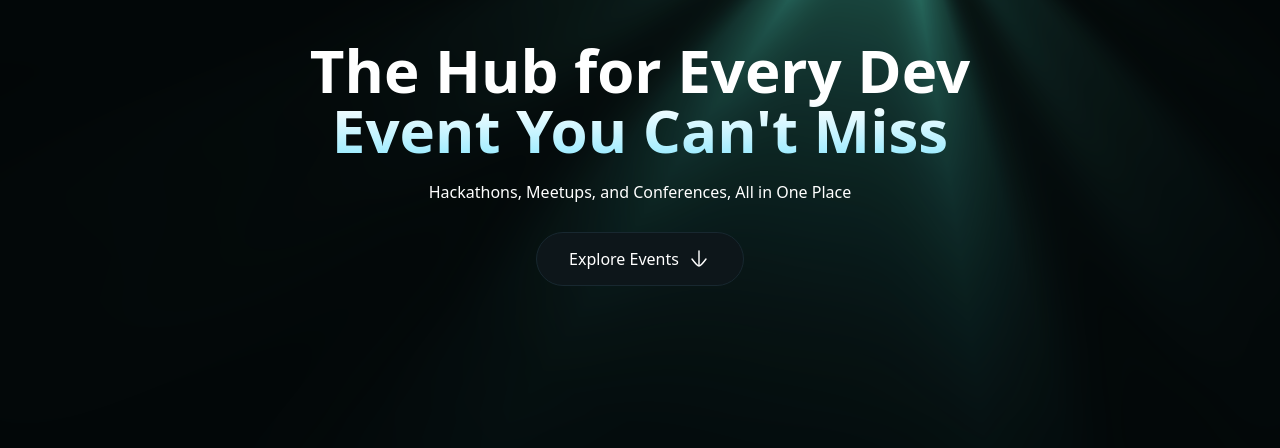
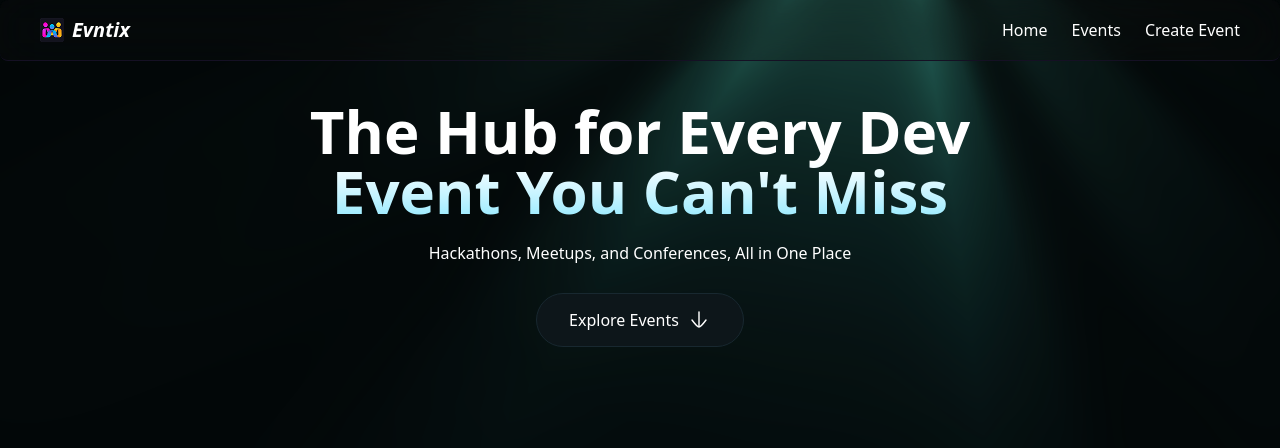
Before and after one commit to AymenGabsi/event-platform-nextjs16, a Next.js app: page / in a window 1280 px wide. Shown: the top 448 px of the page. Built offline with nearby package versions, Linux system fonts and the light colour scheme; a web font is replaced by a local one.

Commit message:
[Evntix] Implement the Navbar Component

```diff
--- a/app/layout.tsx
+++ b/app/layout.tsx
@@ -2,6 +2,7 @@
 import { Schibsted_Grotesk, Martian_Mono } from "next/font/google";
 import "./globals.css";
 import LightRays from "@/components/LightRays";
+import Navbar from "@/components/Navbar";
 
 const schibstedGrotesk = Schibsted_Grotesk({
   variable: "--font-schibsted-grotesk",
@@ -28,6 +29,7 @@
       <body
         className={`${schibstedGrotesk.variable} ${martianMono.variable} min-h-screen antialiased`}
       >
+        <Navbar />
         <div className="absolute inset-0 top-0 z-[-1] min-h-screen">
           <LightRays
             raysOrigin="top-center-offset"
--- /dev/null
+++ b/components/Navbar.tsx
@@ -0,0 +1,24 @@
+import Link from "next/link";
+import Image from "next/image";
+
+const Navbar = () => {
+  return (
+    <header>
+      <nav>
+        <Link href="/" className="logo">
+          <Image src="/icons/logo.png" alt="logo" width={24} height={24} />
+
+          <p>Evntix</p>
+        </Link>
+
+        <ul>
+          <Link href="/">Home</Link>
+          <Link href="/">Events</Link>
+          <Link href="/">Create Event</Link>
+        </ul>
+      </nav>
+    </header>
+  );
+};
+
+export default Navbar;
```
Also changed, not shown: 1 other file (tests, documents, lock files or other folders).
